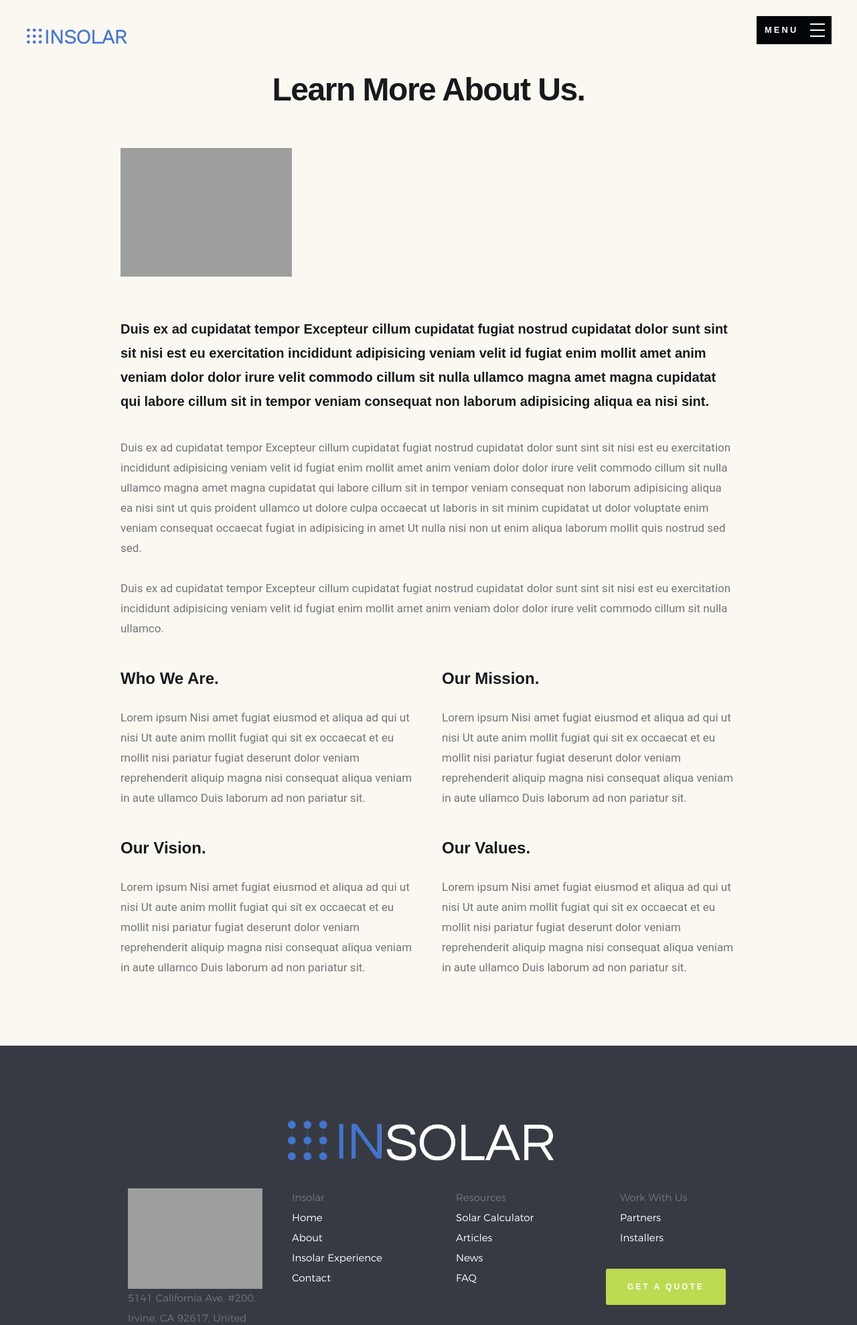
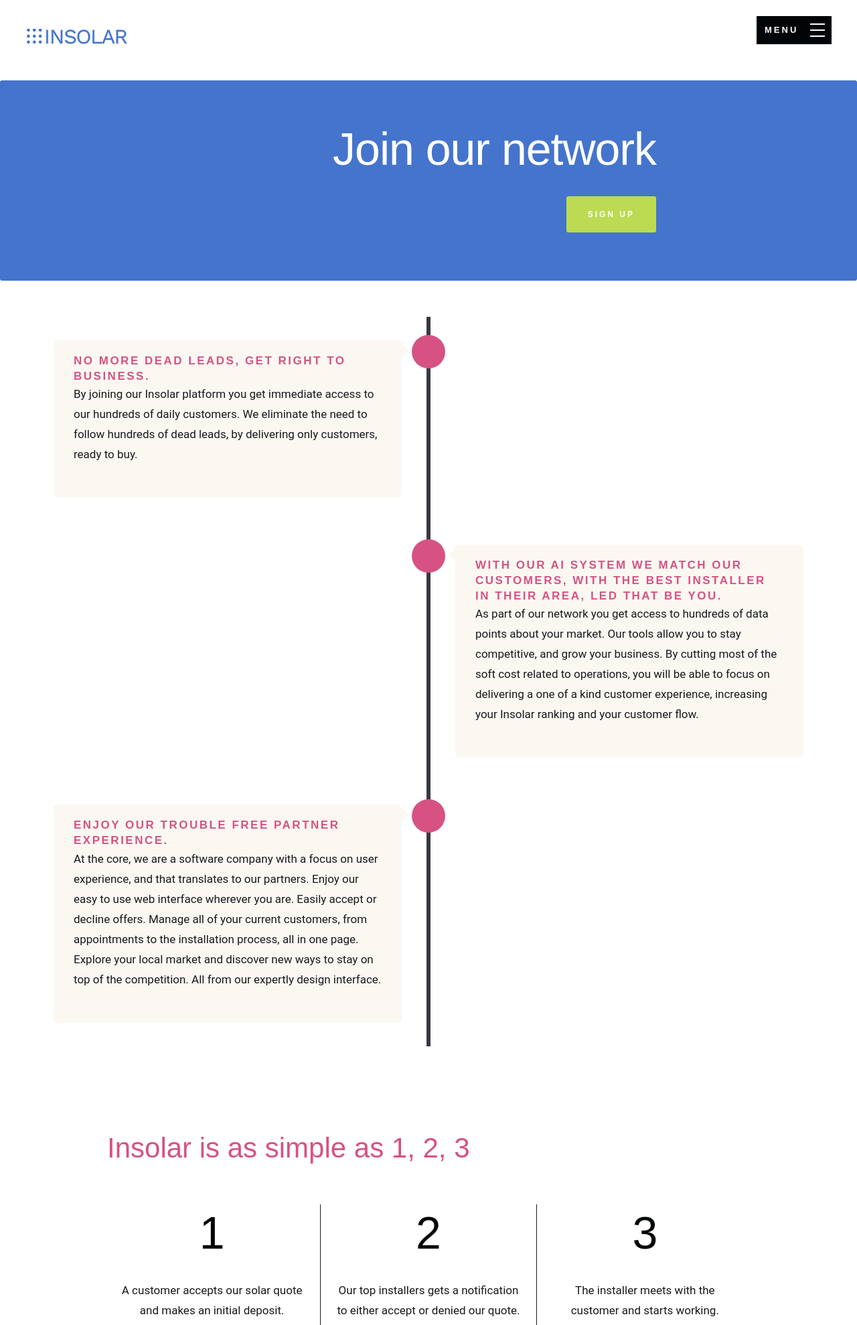
Before and after one commit to jorgeeahumada/insolar, a PHP site: page /installers.php in a window 1280 px wide. Shown: the top 1978 px of the page at 67% size. Run offline with PHP 8.4, Linux system fonts and the light colour scheme; some libraries are stand-ins or nearby versions; some web fonts are replaced; grey boxes are pictures that could not be loaded.

Commit message:
Work thorught half of the installers page, the design is still pretty basic but I'm hoping to finish the page looking simple and then go back and improve the design and interactions.

```diff
--- a/css/glint_main.css
+++ b/css/glint_main.css
@@ -74,13 +74,13 @@ html, body {
 }
 
 body {
-    background: #111111;
+    background: #ffffff;
     font-family: "roboto", sans-serif;
     font-size: 1.7rem;
     font-style: normal;
     font-weight: 400;
     line-height: 1.765;
-    color: #757575;
+    color: #18191C;
     margin: 0;
     padding: 0;
 }
@@ -1446,7 +1446,6 @@ button::-moz-focus-inner, input::-moz-focus-inner {
 .no-js .s-home {
     background: #18191C;
 }
-
 
 /* -------------------------------------------------------------------
  * ## home content
--- a/css/installers.css
+++ b/css/installers.css
@@ -0,0 +1,217 @@
+
+/*===================================================
+ * #s-banner
+ *
+ *---------------------------------------------------*/
+
+.s-banner{
+    width:100%;
+    background-color: #ffffff;
+    padding-top:12rem;
+}
+
+.banner{
+    background-color: #4574CC;
+    padding: 6rem 5rem;
+    text-align: right;
+    margin:0;
+}
+
+.banner h1,
+.banner a{
+    margin-right: 25rem;
+}
+
+/*===================================================
+ * responsive:
+ * #s-banner
+ *
+ *---------------------------------------------------*/
+
+@media only screen and (max-width: 1200px ){
+    .banner h1,
+    .banner a{
+        margin-right: 8rem;
+    }
+}
+
+@media only screen and (max-width: 600px){
+    .banner h1,
+    .banner a{
+        margin-right:3rem;
+    }
+}
+
+/*===================================================
+ * #timeline
+ *
+ *---------------------------------------------------*/
+
+/* The actual timeline (the vertical ruler) */
+.timeline {
+    position: relative;
+    max-width: 1200px;
+    margin: 0 auto;
+}
+
+/* The actual timeline (the vertical ruler) */
+.timeline::after {
+    content: '';
+    position: absolute;
+    width: 6px;
+    background-color: #373A43;
+    top: 0;
+    bottom: 0;
+    left: 50%;
+    margin-left: -3px;
+}
+
+/* Container around content */
+.timeline-container {
+    padding: 35px 40px;
+    position: relative;
+    background-color: inherit;
+    width: 50%;
+    min-height:240px;
+    margin:0;
+    box-sizing: border-box;
+}
+
+/* The circles on the timeline */
+.timeline-container::after {
+    content: '';
+    position: absolute;
+    width: 50px;
+    height: 50px;
+    right: -25px;
+    background-color: #D65283;
+    /*border: 4px solid #FF9F55;*/
+    top: 27px;
+    border-radius: 50%;
+    z-index: 1;
+}
+
+/* Place the container to the left */
+.timeline-container__left {
+    left: 0;
+}
+
+/* Place the container to the right */
+.timeline-container__right {
+    left: 50%;
+}
+
+/* Add arrows to the left container (pointing right) */
+.timeline-container__left::before {
+    content: " ";
+    height: 0;
+    position: absolute;
+    top: 40px;
+    width: 0;
+    z-index: 1;
+    right: 30px;
+    border: medium solid #FBF8F2;
+    border-width: 10px 0 10px 10px;
+    border-color: transparent transparent transparent #FBF8F2;
+}
+
+/* Add arrows to the right container (pointing left) */
+.timeline-container__right::before {
+    content: " ";
+    height: 0;
+    position: absolute;
+    top: 40px;
+    width: 0;
+    z-index: 1;
+    left: 30px;
+    border: medium solid #FBF8F2;
+    border-width: 10px 10px 10px 0;
+    border-color: transparent #FBF8F2 transparent transparent;
+}
+
+/* Fix the circle for containers on the right side */
+.timeline-container__right::after {
+    left: -25px;
+}
+
+/* The actual content */
+.content {
+    padding: 20px 30px;
+    background-color: #FBF8F2;
+    position: relative;
+    border-radius: 6px;
+    justify-items: center;
+}
+
+/*===================================================
+ * responsive:
+ * #timeline
+ *
+ *---------------------------------------------------*/
+/* Media queries - Responsive timeline on screens less than 600px wide */
+@media screen and (max-width: 600px) {
+    /* Place the timelime to the left */
+    .timeline::after {
+        left: 31px;
+    }
+
+    /* Full-width containers */
+    .timeline-container {
+        width: 100%;
+        padding-left: 70px;
+        padding-right: 25px;
+    }
+
+    /* Make sure that all arrows are pointing leftwards */
+    .timeline-container::before {
+        left: 60px;
+        border: medium solid #FBF8F2;
+        border-width: 10px 10px 10px 0;
+        border-color: transparent #FBF8F2 transparent transparent;
+    }
+
+    /* Make sure all circles are at the same spot */
+    .timeline-container__left::after, .timeline-container__right::after {
+        left: 7px;
+    }
+
+    /* Make all right containers behave like the left ones */
+    .timeline-container__right {
+        left: 0%;
+    }
+}
+
+/*===================================================
+ * #steps
+ *
+ *---------------------------------------------------*/
+.s-steps{
+    padding-top:3rem;
+}
+
+.step-content{
+    text-align: center;
+}
+
+.step-content--middle{
+    border-style: hidden solid hidden solid;
+    border-width: thin;
+
+}
+
+/*===================================================
+ * responsive:
+ * #steps
+ *
+ *---------------------------------------------------*/
+
+@media only screen and (max-width: 700px){
+    .step-content--middle{
+        border-style:hidden;
+    }
+}
+
+/*===================================================
+ * #signup
+ *
+ *---------------------------------------------------*/
--- a/css/philosophy_main.css
+++ b/css/philosophy_main.css
@@ -2845,7 +2845,7 @@ html.no-csstransitions .featured {
  * ------------------------------------------------------------------- */
 .s-content {
    background-color: #FBF8F2;
-   padding-top: 10.4rem;
+   padding-top: 5.4rem;
    padding-bottom: 7.2rem;
 }
 
@@ -2855,6 +2855,10 @@ html.no-csstransitions .featured {
 
 .s-content--narrow .row {
    max-width: 960px;
+}
+
+.s-content--white{
+   background-color: #ffffff;
 }
 
 .s-content__header {
--- a/installers.php
+++ b/installers.php
@@ -6,7 +6,7 @@
     ================================================== -->
     <meta charset="utf-8">
     <title>Insolar | Join our network and expand your business</title>
-    <meta name="description" content=" Learn the in’s and out’s of our network of solar installers. Don’t waste time on dead leads, get connected with hundreds of customers, ready to install solar energy. Learn how you can expand your business, and decrease your soft cost with Insolar. Get access to hundreds of data points about your market, and learn how to always stay competitive.">
+    <meta name="description" content="Learn the in’s and out’s of our network of solar installers. Don’t waste time on dead leads, get connected with hundreds of customers, ready to install solar energy. Learn how you can expand your business, and decrease your soft cost with Insolar. Get access to hundreds of data points about your market, and learn how to always stay competitive.">
     <meta name="author" content="Jorge Eduardo Ahumada Hernandez">
 
     <!-- mobile specific metas
@@ -27,6 +27,7 @@
     <link rel="stylesheet" href="css/navigation_bar.css">
     <link rel="stylesheet" href="css/footer.css">
     <link rel="stylesheet" href="css/preloader.css">
+    <link rel="stylesheet" href="css/installers.css">
 
     <!-- script
     ================================================== -->
@@ -51,68 +52,215 @@
         include 'navigation_bar.php';
     ?>
 
-    <!-- s-content
+    <!-- call-to-action
+    ================================================== -->
+    <section class="s-banner">
+        <div class="banner jumbotron">
+            <div class="wrapper">
+                <h1 class="display-1 display-1--light">Join our network</h1>
+            </div>
+            <div class="wrapper">
+                <a class="btn btn--primary" href="#0">Sign Up</a>
+            </div>
+        </div>
+    </section> <!-- s-banner -->
+
+    <!-- why insolar
+    ================================================== -->
+    <section class="s-content s-content--white">
+        <div class="timeline">
+            <div class="timeline-container timeline-container__left">
+                <div class="content">
+                    <h3 class="subhead">No more dead leads, get right to business.</h3>
+                    <p>
+                        By joining our Insolar platform you get immediate
+                        access to our hundreds of daily customers. We eliminate
+                        the need to follow hundreds of dead leads, by delivering
+                        only customers, ready to buy.
+                    </p>
+                </div>
+            </div>
+            <div class="timeline-container timeline-container__right">
+                <div class="content">
+                    <h3 class="subhead">
+                        With our AI system we match our customers,
+                        with the best installer in their area, led that be you.
+                    </h3>
+                    <p>
+                        As part of our network you get access to hundreds of
+                        data points about your market. Our tools allow you to
+                        stay competitive, and grow your business. By cutting
+                        most of the soft cost related to operations, you will
+                        be able to focus on delivering a one of a kind customer
+                        experience, increasing your Insolar ranking and your customer flow.
+                    </p>
+                </div>
+            </div>
+            <div class="timeline-container timeline-container__left">
+                <div class="content">
+                    <h3 class="subhead">Enjoy our trouble free partner experience.</h3>
+                    <p>
+                        At the core, we are a software company with a focus on user
+                        experience, and that translates to our partners. Enjoy our easy
+                        to use web interface wherever you are. Easily accept or decline
+                        offers. Manage all of your current customers, from appointments
+                        to the installation process, all in one page. Explore your local
+                        market and discover new ways to stay on top of the competition.
+                        All from our expertly design interface.
+                    </p>
+                </div>
+            </div>
+        </div> <!-- timeline -->
+    </section> <!-- why insolar -->
+
+    <!-- 3 easy steps
+    ================================================== -->
+    <section class="s-content s-content--narrow s-content--white">
+        <div class="row">
+            <div class="wrapper">
+                <h3 class="display-2 display-2--pink">Insolar is as simple as 1, 2, 3</h3>
+            </div>
+            <div class="container">
+                <div class="row s-steps">
+                    <div class="col-md-4 step-content">
+                        <div class="wrapper">
+                            <h4 class="display-1">1</h4>
+                        </div>
+                        <div class="wrapper">
+                            <p>A customer accepts our solar quote and makes an initial deposit.</p>
+                        </div>
+                    </div>
+                    <div class="col-md-4 step-content step-content--middle">
+                        <div class="wrapper">
+                            <h4 class="display-1">2</h4>
+                        </div>
+                        <div class="wrapper">
+                            <p>Our top installers gets a notification to either accept or denied our quote.</p>
+                        </div>
+                    </div>
+                    <div class="col-md-4 step-content">
+                        <div class="wrapper">
+                            <h4 class="display-1">3</h4>
+                        </div>
+                        <div class="wrapper">
+                            <p>The installer meets with the customer and starts working.</p>
+                        </div>
+                    </div>
+                </div>
+            </div>
+        </div>
+    </section> <!-- 3 easy steps -->
+
+    <!-- sign up
     ================================================== -->
     <section class="s-content s-content--narrow">
 
-        <div class="row">
+        <div class="overlay"></div>
 
-            <div class="s-content__header col-full">
-                <h1 class="s-content__header-title">
-                    Learn More About Us.
-                </h1>
-            </div> <!-- end s-content__header -->
+        <div class="row section-header" data-aos="fade-up">
+            <div class="col-full">
+                <h3 class="subhead">Ready to join us?</h3>
+            </div>
+        </div>
 
-            <div class="s-content__media col-full">
-                <div class="s-content__post-thumb">
-                    <img src="images/thumbs/about/about-1000.jpg"
-                         srcset="images/thumbs/about/about-2000.jpg 2000w,
-                                 images/thumbs/about/about-1000.jpg 1000w,
-                                 images/thumbs/about/about-500.jpg 500w"
-                         sizes="(max-width: 2000px) 100vw, 2000px" alt="" >
+        <div class="row contact-content" data-aos="fade-up">
+
+            <div class="contact-primary">
+                <form name="contactForm" id="contactForm" method="post" action="" novalidate="novalidate">
+                    <fieldset>
+
+                        <div class="form-field">
+                            <input name="contactName" type="text" id="contactName" placeholder="Your Name" value="" minlength="2" required="" aria-required="true" class="full-width">
+                        </div>
+                        <div class="form-field">
+                            <input name="contactEmail" type="email" id="contactEmail" placeholder="Your Email" value="" required="" aria-required="true" class="full-width">
+                        </div>
+                        <div class="form-field">
+                            <input name="contactSubject" type="text" id="contactSubject" placeholder="Subject" value="" class="full-width">
+                        </div>
+                        <div class="form-field">
+                            <textarea name="contactMessage" id="contactMessage" placeholder="Your Message" rows="10" cols="50" required="" aria-required="true" class="full-width"></textarea>
+                        </div>
+                        <div class="form-field">
+                            <button class="full-width btn--primary">Sign Up</button>
+                            <div class="submit-loader">
+                                <div class="text-loader">Sending...</div>
+                                <div class="s-loader">
+                                    <div class="bounce1"></div>
+                                    <div class="bounce2"></div>
+                                    <div class="bounce3"></div>
+                                </div>
+                            </div>
+                        </div>
+
+                    </fieldset>
+                </form>
+
+                <!-- contact-warning -->
+                <div class="message-warning">
+                    Something went wrong. Please try again.
                 </div>
-            </div> <!-- end s-content__media -->
 
-            <div class="col-full s-content__main">
+                <!-- contact-success -->
+                <div class="message-success">
+                    Your message was sent, thank you!<br>
+                </div>
 
-                <p class="lead">Duis ex ad cupidatat tempor Excepteur cillum cupidatat fugiat nostrud cupidatat dolor sunt sint sit nisi est eu exercitation incididunt adipisicing veniam velit id fugiat enim mollit amet anim veniam dolor dolor irure velit commodo cillum sit nulla ullamco magna amet magna cupidatat qui labore cillum sit in tempor veniam consequat non laborum adipisicing aliqua ea nisi sint.</p>
+            </div> <!-- end contact-primary -->
 
-                <p>Duis ex ad cupidatat tempor Excepteur cillum cupidatat fugiat nostrud cupidatat dolor sunt sint sit nisi est eu exercitation incididunt adipisicing veniam velit id fugiat enim mollit amet anim veniam dolor dolor irure velit commodo cillum sit nulla ullamco magna amet magna cupidatat qui labore cillum sit in tempor veniam consequat non laborum adipisicing aliqua ea nisi sint ut quis proident ullamco ut dolore culpa occaecat ut laboris in sit minim cupidatat ut dolor voluptate enim veniam consequat occaecat fugiat in adipisicing in amet Ut nulla nisi non ut enim aliqua laborum mollit quis nostrud sed sed.
-                </p>
+            <div class="contact-secondary">
+                <div class="contact-info">
 
-                <p>Duis ex ad cupidatat tempor Excepteur cillum cupidatat fugiat nostrud cupidatat dolor sunt sint sit nisi est eu exercitation incididunt adipisicing veniam velit id fugiat enim mollit amet anim veniam dolor dolor irure velit commodo cillum sit nulla ullamco.
-                </p>
+                    <h3 class="h6 hide-on-fullwidth">Sign Up and enjoy our benefits</h3>
 
-                <div class="row block-1-2 block-tab-full">
-                    <div class="col-block">
-                        <h3 class="quarter-top-margin">Who We Are.</h3>
-                        <p>Lorem ipsum Nisi amet fugiat eiusmod et aliqua ad qui ut nisi Ut aute anim mollit fugiat qui sit ex occaecat et eu mollit nisi pariatur fugiat deserunt dolor veniam reprehenderit aliquip magna nisi consequat aliqua veniam in aute ullamco Duis laborum ad non pariatur sit.</p>
+                    <div class="cinfo">
+                        <h5>Wide netwrok of clients</h5>
                     </div>
 
-                    <div class="col-block">
-                        <h3 class="quarter-top-margin">Our Mission.</h3>
-                        <p>Lorem ipsum Nisi amet fugiat eiusmod et aliqua ad qui ut nisi Ut aute anim mollit fugiat qui sit ex occaecat et eu mollit nisi pariatur fugiat deserunt dolor veniam reprehenderit aliquip magna nisi consequat aliqua veniam in aute ullamco Duis laborum ad non pariatur sit.</p>
+                    <div class="cinfo">
+                        <h5>No Fees</h5>
                     </div>
 
-                    <div class="col-block">
-                        <h3 class="quarter-top-margin">Our Vision.</h3>
-                        <p>Lorem ipsum Nisi amet fugiat eiusmod et aliqua ad qui ut nisi Ut aute anim mollit fugiat qui sit ex occaecat et eu mollit nisi pariatur fugiat deserunt dolor veniam reprehenderit aliquip magna nisi consequat aliqua veniam in aute ullamco Duis laborum ad non pariatur sit.</p>
+                    <div class="cinfo">
+                        <h5>Market Insights</h5>
+                    </div>
+                    <div class="cinfo">
+                        <h5>Secure Leads</h5>
                     </div>
 
-                    <div class="col-block">
-                        <h3 class="quarter-top-margin">Our Values.</h3>
-                        <p>Lorem ipsum Nisi amet fugiat eiusmod et aliqua ad qui ut nisi Ut aute anim mollit fugiat qui sit ex occaecat et eu mollit nisi pariatur fugiat deserunt dolor veniam reprehenderit aliquip magna nisi consequat aliqua veniam in aute ullamco Duis laborum ad non pariatur sit.</p>
-                    </div>
+                    <ul class="contact-social">
+                        <li>
+                            <a href="#"><i class="fa fa-facebook" aria-hidden="true"></i></a>
+                        </li>
+                        <li>
+                            <a href="#"><i class="fa fa-twitter" aria-hidden="true"></i></a>
+                        </li>
+                        <li>
+                            <a href="#"><i class="fa fa-instagram" aria-hidden="true"></i></a>
+                        </li>
+                        <li>
+                            <a href="#"><i class="fa fa-behance" aria-hidden="true"></i></a>
+                        </li>
+                        <li>
+                            <a href="#"><i class="fa fa-dribbble" aria-hidden="true"></i></a>
+                        </li>
+                    </ul> <!-- end contact-social -->
 
-                </div>
+                </div> <!-- end contact-info -->
+            </div> <!-- end contact-secondary -->
 
+        </div> <!-- end contact-content -->
+    </section>
 
-            </div> <!-- end s-content__main -->
-
-        </div> <!-- end row -->
-
-    </section> <!-- s-content -->
-
+    <!-- questions
+    ================================================== -->
+    <section class="s-content s-content--narrow">
+        <div class="container">
+            <h2>Any Questions?</h2>
+            <h5>Please contact us and we'll help you decide whether Insolar is right for you.</h5>
+            <a href="#0">Contact Us</a>
+        </div>
+    </section>
     <!-- s-footer
     ================================================== -->
     <?php
--- a/navigation_bar.php
+++ b/navigation_bar.php
@@ -25,8 +25,8 @@
             <h3>Navigation</h3>
 
             <ul class="header-nav__list">
-                <li class="current">
-                    <a class="smoothscroll"  href="index.html" title="home">Home</a>
+                <li>
+                    <a href="index.php" title="home">Home</a>
                 </li>
                 <li>
                     <a class="smoothscroll"  href="#about" title="insolar experience">Insolar Experience</a>
```
